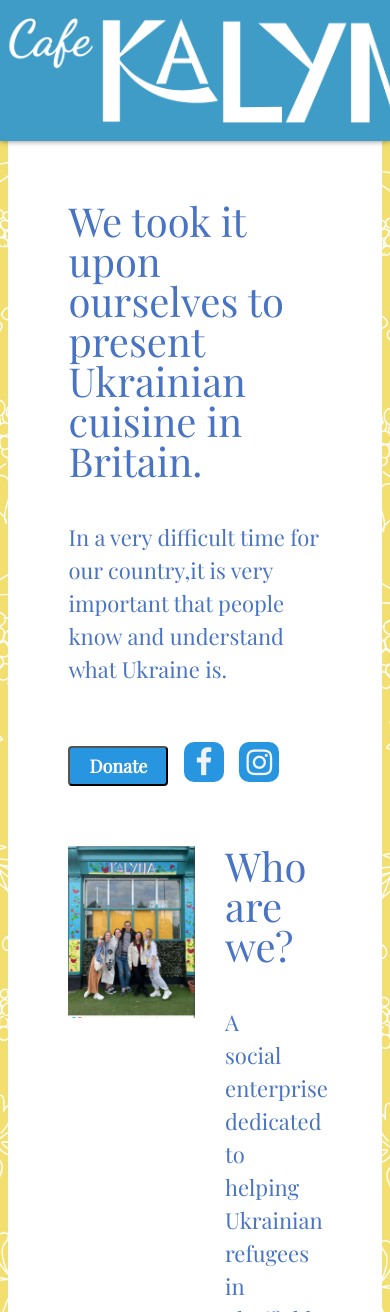
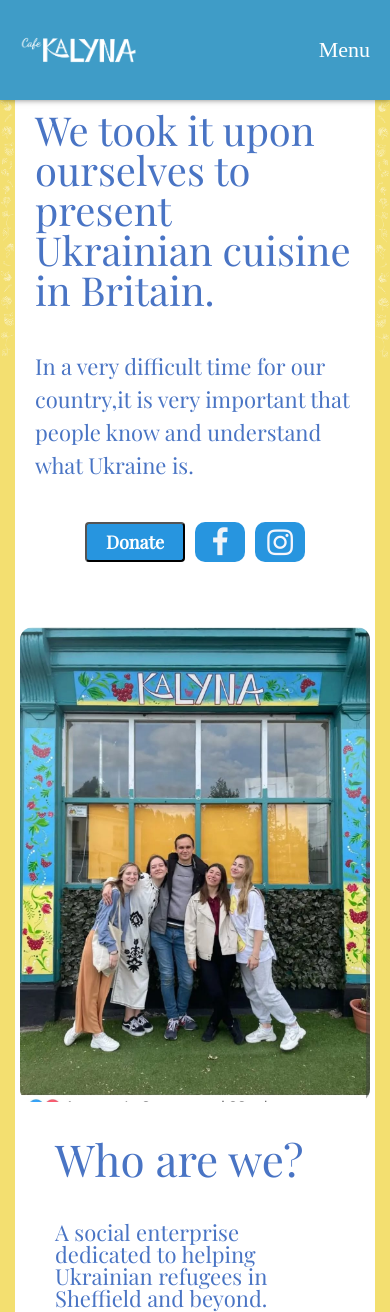
Before and after one commit to thusbandUK/CafeKalyna, a plain HTML site: page index.html in a window 390 px wide. Shown: the top 1312 px of the page. Drawn offline with nearby package versions, Linux system fonts and the light colour scheme.

Commit message:
added  menu page , media queries, nav-link adjusted header.

```diff
--- a/index.html
+++ b/index.html
@@ -12,44 +12,57 @@
 		<link rel="stylesheet" href="styles/style.css" />
 
 		<title>Cafe Kalnya</title>
-		<link rel="preconnect" href="https://fonts.googleapis.com">
-        <link rel="preconnect" href="https://fonts.gstatic.com" crossorigin>
-        <link href="https://fonts.googleapis.com/css2?family=Playfair+Display&display=swap" rel="stylesheet">
-		<link rel="icon" type="image/x-icon" href="./images/Webpage/Designs/Favicon 32x32.png" >
+		<link rel="preconnect" href="https://fonts.googleapis.com" />
+		<link rel="preconnect" href="https://fonts.gstatic.com" crossorigin />
+		<link
+			href="https://fonts.googleapis.com/css2?family=Playfair+Display&display=swap"
+			rel="stylesheet"
+		/>
+		<link
+			rel="icon"
+			type="image/x-icon"
+			href="./images/Webpage/Designs/Favicon 32x32.png"
+		/>
 	</head>
 	<body>
-		<div class="inline">
 		<!--header-->
 		<header>
 			<div id="logo-background">
-				<img src="./images/Webpage/Designs/Logo.png">
-				<!--<h1>Cafe <em>KALNYA</em></h1>-->
+				<img src="./images/Webpage/Designs/Logo.png" />
 			</div>
-
+			<nav>
+				<ul>
+					<li><a href="./menu.html">Menu</a></li>
+				</ul>
+			</nav>
 		</header>
 		<main>
 			<div class="berry-design-container">
 				<div class="berry-design">
-					  <img src="./images/Webpage/Designs/Web/Flower pattern left hand side.png" />
-
+					<img
+						src="./images/Webpage/Designs/Web/Flower pattern left hand side.png"
+					/>
 				</div>
 				<div>
 					<section class="hero-banner">
 						<div class="banner">
 							<h1 class="mt-3">
-								We took it upon ourselves to present Ukrainian cuisine in Britain.
+								We took it upon ourselves to present Ukrainian cuisine in
+								Britain.
 							</h1>
 							<p class="lead text-secondary my-5">
-								In a very difficult time for our country,it is very important that
-								people know and understand what Ukraine is.
+								In a very difficult time for our country,it is very important
+								that people know and understand what Ukraine is.
 							</p>
+							<div class="connect">
 								<button class="btn">Donate</button>
-							<a href="#" class="fa fa-facebook"></a>
+								<a href="#" class="fa fa-facebook"> </a>
 								<a href="#" class="fa fa-instagram"></a>
+							</div>
 						</div>
 					</section>
 
-					<section class="hero-banner">
+					<section class="intro__section">
 						<div class="intro-container">
 							<div class="image-container">
 								<img
@@ -66,62 +79,52 @@
 								</p>
 								<h2 class="about-heading">What we do?</h2>
 								<p class="about-text">
-									We are providing English lessons for Ukrainian speakers and plan
-									to start providing Ukrainian lessons for the host families of
-									refugees.
+									We are providing English lessons for Ukrainian speakers and
+									plan to start providing Ukrainian lessons for the host
+									families of refugees.
 								</p>
 							</div>
 						</div>
 					</section>
 
-					<section  id="slideshow">
-						<a class="prev" onclick="plusSlides(-1)">&#10094;</a>
+					<section id="slideshow">
 						<!-- Slideshow container -->
 						<div class="images-and-buttons">
 							<div class="slideshow-container">
 								<!-- Full-width images with number and caption text -->
 								<div class="mySlides fade">
 									<div class="numbertext">1 / 5</div>
-								    <img src="./images/Food/Borscht_Soup.jpg"  />
+									<img src="./images/Food/Borscht_Soup.jpg" />
 									<div class="text">Borscht Soup</div>
 								</div>
 								<!--<div id="main-content">-->
 								<div class="mySlides fade">
 									<div class="numbertext">2 / 5</div>
-								    <img
-									    src="./images/Food/Cake-Strawberry-Garnish.jpg"
-
-								    />
+									<img src="./images/Food/Cake-Strawberry-Garnish.jpg" />
 									<div class="text">Cake Strawberry Garnish</div>
 								</div>
 
 								<div class="mySlides fade">
 									<div class="numbertext">3 / 5</div>
-								    <img src="./images/Food/Honey_Cake.jpg"  />
+									<img src="./images/Food/Honey_Cake.jpg" />
 									<div class="text">Honey Cake</div>
 								</div>
 
 								<div class="mySlides fade">
 									<div class="numbertext">4 / 5</div>
-								    <img
-									    src="./images/Food/Shuba_Salad.jpg"
-
-								    />
+									<img src="./images/Food/Shuba_Salad.jpg" />
 									<div class="text">Shuba Salad</div>
 								</div>
 
 								<div class="mySlides fade">
 									<div class="numbertext">5 / 5</div>
-								<img
-									src="./images/Food/Vareynky Dumplings.png"
-
-								/>
+									<img src="./images/Food/Vareynky Dumplings.png" />
 									<div class="text">Vareynky Dumplings</div>
 								</div>
 
 								<!-- Next and previous buttons -->
-
-
+								<a class="prev" onclick="plusSlides(-1)">&#10094;</a>
+								<a class="next" onclick="plusSlides(1)">&#10095;</a>
 							</div>
 
 							<br />
@@ -135,7 +138,6 @@
 								<span class="dot" onclick="currentSlide(5)"></span>
 							</div>
 						</div>
-						<a class="next" onclick="plusSlides(1)">&#10095;</a>
 					</section>
 
 					<section class="container-fluid">
@@ -161,24 +163,21 @@
 				</div>
 
 				<div class="berry-design">
-					  <img src="./images/Webpage/Designs/Web/Flower pattern right hand side.png" />
-
+					<img
+						src="./images/Webpage/Designs/Web/Flower pattern right hand side.png"
+					/>
 				</div>
 			</div>
-
-
 		</main>
 
-			<footer >
-				<h2 class="credit">Website created by...</h2>
+		<footer>
+			<div class="credit">
+				<h2>Website created by...</h2>
 				<p>Graphic design: Annie Haines</p>
 				<p>Coding: T Husband & Lincoln</p>
+				<p>&copy; 2022</p>
+			</div>
 		</footer>
-			<!--<script src="https://code.jquery.com/jquery-3.5.1.slim.min.js"></script>
-			<script src="https://cdn.jsdelivr.net/npm/popper.js@1.16.0/dist/umd/popper.min.js"></script>
-			<script src="https://stackpath.bootstrapcdn.com/bootstrap/4.5.0/js/bootstrap.min.js"></script>
-			<script src="https://www.markuptag.com/bootstrap/5/js/bootstrap.bundle.min.js"></script> -->
 		<script src="./script/script.js"></script>
-		</div>
 	</body>
 </html>
--- a/styles/style.css
+++ b/styles/style.css
@@ -8,11 +8,10 @@ html, body {
     background-size: 100% ;
     background-position: 0% 0%;*/
 
-    height: 100%;
-    width: 100%;
-    /*margin: 0;*/
-    padding: 0px;
-    margin: 0px;
+    /* height: 100%;
+    width: 100%; */
+    padding: 0;
+    margin: 0;
 }
 
 html {
@@ -24,11 +23,7 @@ p {
 }
 
 
-.inline {
-   /* margin-left: 5% ;
-    margin-right: 5%;*/
 
-}
 /*
 body *{
   font-family: "Open Sans", sans-serif;
@@ -47,16 +42,18 @@ body *{
 
 
 header {
-  /*height: 100%;*/
-
+  background-color: #3F9CC7;
+  display: flex;
+  flex-direction: row;
+  flex-wrap: nowrap;
   color: #eff3f8;
   text-align: center;
   margin-top: 0;
-  position: fixed;
+  position: relative;
   top: 0;
   left: 0;
   width: 100%;
-  z-index: 999px;
+  /* z-index: 2px; */
   box-shadow: 0px 0px 6px 0px rgba(0, 0, 0, 0.5);
 }
 
@@ -66,14 +63,43 @@ header h1{
   margin-top: 40px;
 }
 
+nav{
+  display: flex;
+  align-items: center;
+  margin-right: 20px;
+}
+
+nav ul li a {
+  color: white;
+  text-decoration: none;
+}
+a:hover{
+  color: yellow;
+  cursor: pointer;
+  opacity: 0.7;
+}
+
 #logo-background {
-  height: 141px;
-  background-color: #3F9CC7;
+    height: 141px;
+    background-color: #3F9CC7;
+    display: flex;
+    flex-wrap: wrap;
+    align-content: flex-start;
+    justify-content: space-around;
+    align-items: center;
+    width: 100%;
+
 }
 
 #logo-background img {
+  display: flex;
+  justify-content: center;
   max-height: 100%;
+
+  /* margin-left: 300px; */
 }
+
+
 
 .berry-design-container {
   width: 100%;
@@ -84,19 +110,18 @@ header h1{
 
 .berry-design {
   width: 15%;
-  /*height: 100%;*/
+  /* height: 100%; */
   background-color: #F3DF70;
 
 }
 
 .berry-design img {
-  object-fit: cover;
+  object-fit:fill;
   width: 100%;
-  height: 100%;
+  height:fit-content ;
 }
 
 main {
-  margin-top: 141px;
   width: 100%;
 }
 
@@ -109,10 +134,15 @@ main {
     font-weight: 900;
     font-size: large;
     background-color: #2795df;
-    margin-top: 60px;
+    /* margin-top: 60px; */
 }
 .btn:hover {
-    opacity: 0.7;
+    cursor: pointer;
+    color: yellow;
+}
+
+.connect{
+  margin-top: 10px;
 }
 
 /* @media only screen and(max-width:560px){
@@ -189,16 +219,17 @@ main {
 
 .image-container{
     overflow: hidden;
-    width: 80%;
+    width: 100%;
 }
 .image-container img{
     max-width: 100%;
+    border-radius: 15px;
     /*margin-left: 5%;*/
 }
 .intro{
     flex-grow: 1;
     height: 400px;
-    width: auto;
+    /* width: auto; */
     max-width: 50%;
     padding: 0px 30px 30px;
     /*margin: 30px;*/
@@ -224,7 +255,7 @@ main {
 .fa {
   padding: 5px;
   font-size: 30px;
-  width: 40px;
+  width: 50px;
   text-align: center;
   text-decoration: none;
   border-radius: 10px;
@@ -263,10 +294,10 @@ section{
 
 /* Slideshow container */
 .slideshow-container {
-  max-width: 50%;
-  /*position:static;*/
+  max-width: 80%;
+  position:relative;
   margin: auto;
-  height: 400px;
+  height: 550px;
 }
 
 .fade {
@@ -280,6 +311,7 @@ section{
     height: 100%;
     width: 100%;
     margin-bottom: 20px;
+    border-radius: 20px;
 }
 
 
@@ -297,7 +329,7 @@ section{
 /* Next & previous buttons */
 .prev, .next {
   cursor: pointer;
-  /* position: absolute; */
+  position: absolute;
   top: 50%;
   width: auto;
   margin-top: -22px;
@@ -318,16 +350,16 @@ section{
 
 /* On hover, add a black background color with a little bit see-through */
 .prev:hover, .next:hover {
-  background-color: rgba(0,0,0,0.8);
+  background-color: rgba(74, 163, 214, 0.8);
 }
 
 /* Caption text */
 .text {
-  color: #3F9CC7;
-  font-size: 15px;
+  color: #fdfdff;
+  font-size: 35px;
   padding: 8px 12px;
-  /* position: absolute; */
-  /*bottom: 8px;*/
+  position: absolute;
+  bottom: 8px;
   width: 100%;
   text-align: center;
 }
@@ -337,7 +369,7 @@ section{
   color: #f2f2f2;
   font-size: 12px;
   padding: 8px 12px;
-  /* position: absolute; */
+  position: absolute;
   top: 0;
 }
 
@@ -347,14 +379,14 @@ section{
   height: 15px;
   width: 15px;
   margin: 10px 2px;
-  background-color: #bbb;
+  background-color: #3F9CC7;
   border-radius: 50%;
   display: inline-block;
   transition: background-color 0.6s ease;
 }
 
 .active, .dot:hover {
-  background-color: #717171;
+  background-color: #a9cada;
 }
 
 /* Fading animation */
@@ -399,17 +431,19 @@ section{
 } */
 
 footer *{
-    position: relative;
+    /* position: relative; */
     left: 5px;
 }
 footer .text {
     margin-left: 10px;
 }
 footer{
-  color: white;
-  background-color: #3F9CC7;
+    color: white;
+    background-color: #3F9CC7;
     display: flex;
-    flex-direction: column;
+    flex-direction: row;
+    justify-content: space-around;
+    /* flex-direction: column; */
     margin-bottom: 1rem;
     padding: 2rem;
     margin: auto;
@@ -418,15 +452,114 @@ footer{
     font-family: 'Playfair Display', serif;
 
 }
+.credit{
+  width: 60%;
+}
+.credit * {
+  margin-top: 20px;
+}
 
 @media only screen and(max-width:560px){
     footer{
         padding : 4.8125rem 15% 0 15%;
         margin: 0 auto;
         left:20px;
+    }
 
-    }
 }
+
+@media only screen and (min-width: 750px){
+  .intro-container{
+  flex-direction: row;
+  justify-content: center;
+  max-width:100%;
+  }
+  .intro-container{
+    margin-left: 50px;
+  }
+  /* #logo-background {
+    max-width: 100%;
+  } */
+}
+
+
+@media only screen and (max-width: 749px) {
+  .intro-container{
+    flex-direction: column;
+    justify-content: center;
+  }
+  .image-container {
+    margin: auto;
+  }
+  .intro{
+    flex-grow: 1;
+    height: 400px;
+    max-width: 90%;
+    padding: 0px 30px 30px;
+    margin: 10px;
+}
+header{
+  display: flex;
+  width: 100%;
+}
+/* header img{
+
+} */
+
+#logo-background {
+  display: flex;
+flex-direction: row;
+align-content: center;
+justify-content: flex-start;
+  height: 100px;
+  margin-left: 20px;
+}
+#logo-background img{
+  display: flex;
+  max-width: 40%;
+}
+nav{
+  display: flex;
+ align-items: center;
+ margin-right: 20px;
+}
+nav ul li a {
+  float: right;
+}
+.slideshow-container{
+  margin: 0 5px;
+  max-width: 100%;
+}
+.image-container img{
+    max-width: 100%;
+    border-radius: 18px;
+    margin: 0 auto 20px;
+    padding: 5px;
+}
+.container-fluid {
+    /*display: flex;*/
+    margin: 0 10px 5px;
+    max-width: 100%;
+}
+.hero-banner {
+    display: flex;
+    max-width: 100%;
+    justify-content: center;
+    flex-wrap: nowrap;
+    margin: 10px 20px;
+}
+
+.connect{
+  display: flex;
+  justify-content: center;
+  align-items: center;
+  margin-top: 40px;
+}
+}
+
+
+
+
 
 /* .about-us{
     flex-grow: 1;
```
Also changed, not shown: menu.html (added, +66 -0 lines). Lines whose indentation alone changed are shown as unchanged.
